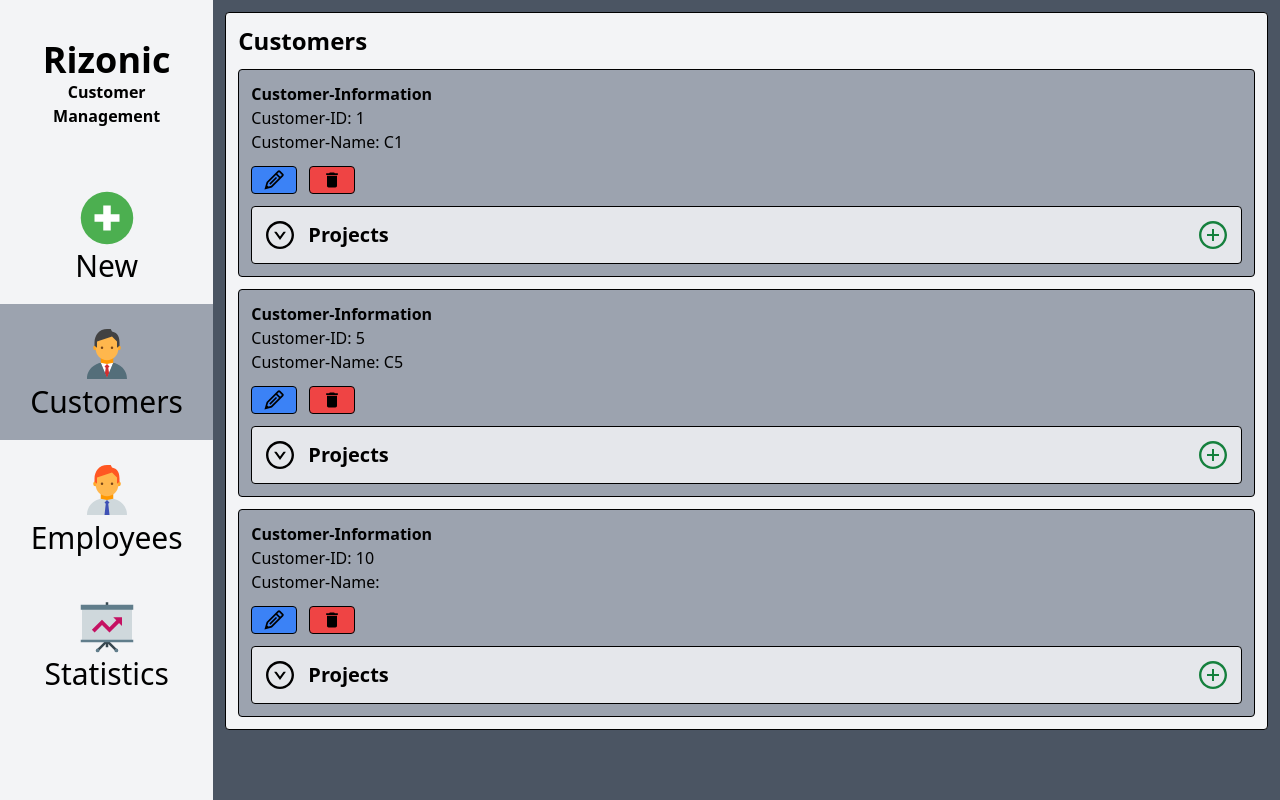
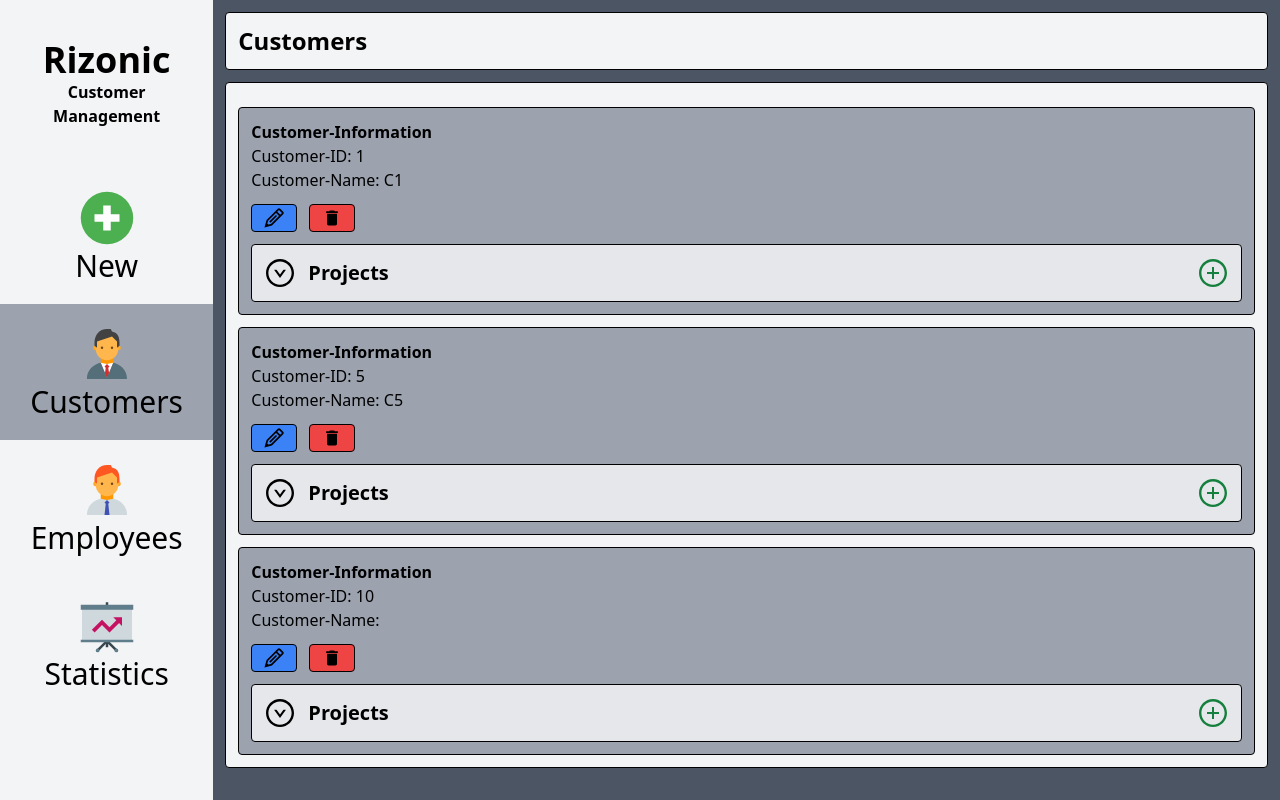
Before and after one commit to brudijoe/rizonic, a React (Create React App) app: page /customers in a window 1280 px wide. Built offline with nearby package versions, Linux system fonts and the light colour scheme.

Commit message:
main/small_redesign_to_customers

```diff
--- a/src/components/App/Customer/Customer.tsx
+++ b/src/components/App/Customer/Customer.tsx
@@ -15,12 +15,11 @@ const Customer = () => {
 
   return (
     <div className="w-10/12 h-full min-h-screen bg-gray-600 p-3">
+      <div className="flex flex-row justify-between p-3 mb-3 bg-gray-100 rounded border border-black">
+        <h1 className="text-2xl font-bold">Customers</h1>
+      </div>
       <div className="bg-gray-100 rounded p-3 border border-black">
-        <div className="flex flex-row items-center justify-between">
-          <div className="flex flex-row items-center">
-            <h1 className="text-center text-2xl font-bold">Customers</h1>
-          </div>
-        </div>
+        <div className="flex flex-row items-center justify-between"></div>
         {customers.map((customerEntry) => (
           <div className="flex" key={customerEntry.customerId}>
             <div className="w-full bg-gray-400 rounded border border-black p-3 mt-3">
--- a/src/components/App/MultiStepper/New.tsx
+++ b/src/components/App/MultiStepper/New.tsx
@@ -4,7 +4,9 @@ import { useAppSelector, useAppDispatch } from "../../../redux/hooks";
 import { unwrapResult } from "@reduxjs/toolkit";
 
 const New = () => {
-  // TODO Animation from 1 to 2 to 3 ?
+  // TODO Add Project-Status
+  // TODO Add Task-Status and Employee
+  // TODO Upate Tests accordingly
   const dispatch = useAppDispatch();
 
   const [customerName, setCustomerName] = useState<string>("");
```
